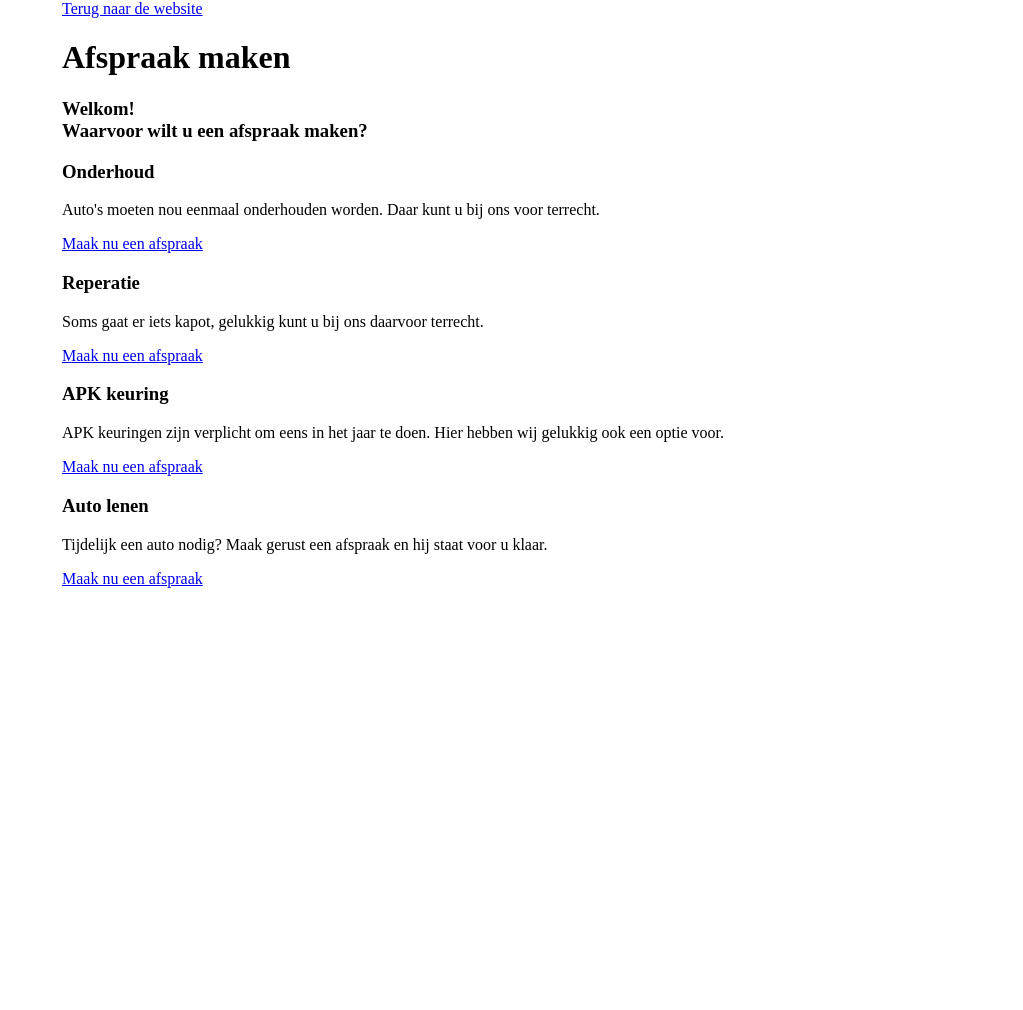
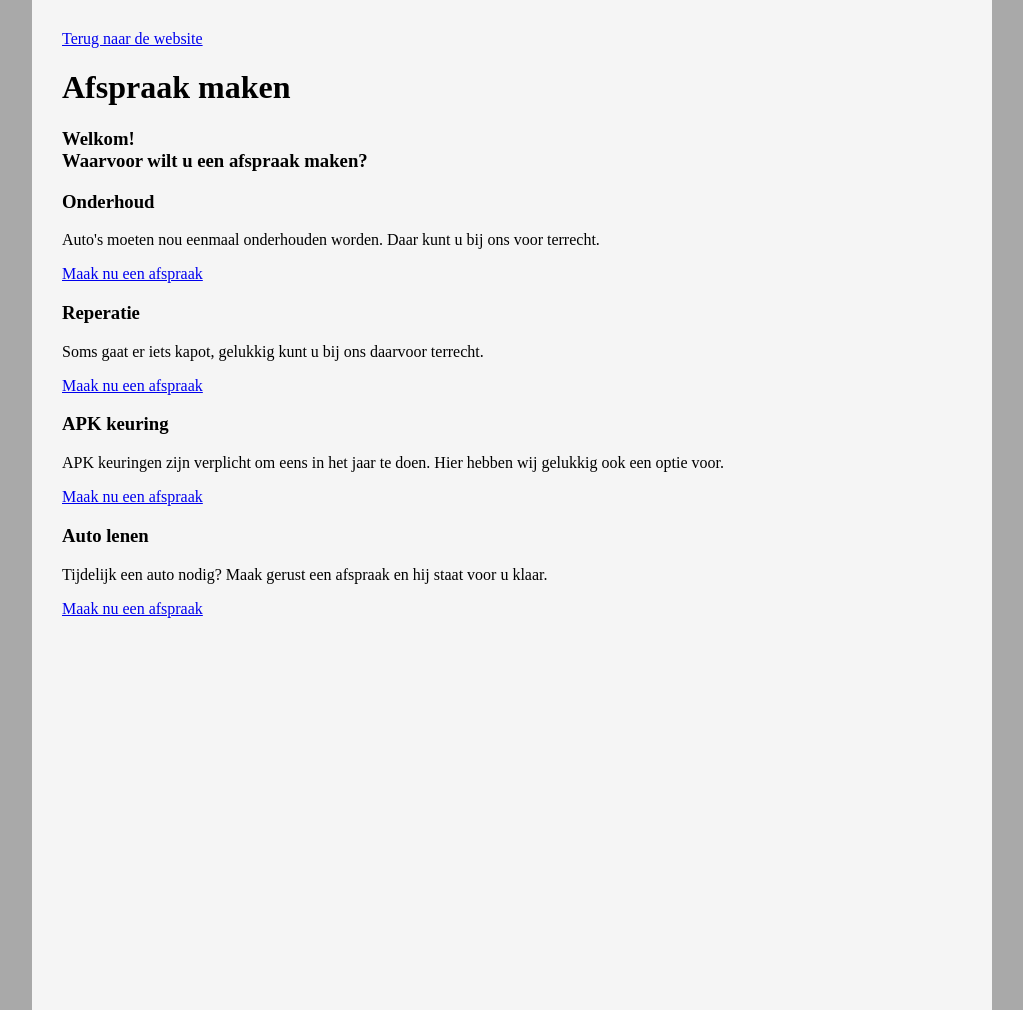
Before and after one commit to TzunderWulf/reservationWebsite, a PHP site: page /index.php in a window 1280 px wide. Shown: the whole page, without its empty margins (128-1151 px from the left). Before the commit the page ends 588 px from the top, so only its background shows below. Run offline with PHP 8.4, Linux system fonts and the light colour scheme.

Commit message:
changed: css body and html element

```diff
--- a/stylesheet.css
+++ b/stylesheet.css
@@ -1,4 +1,11 @@
+html {
+    background-color: darkgrey;
+}
+
 body {
+    background-color: whitesmoke;
     width: 900px;
     margin: auto;
+    padding: 30px;
+    min-height: 950px;
 }
```
